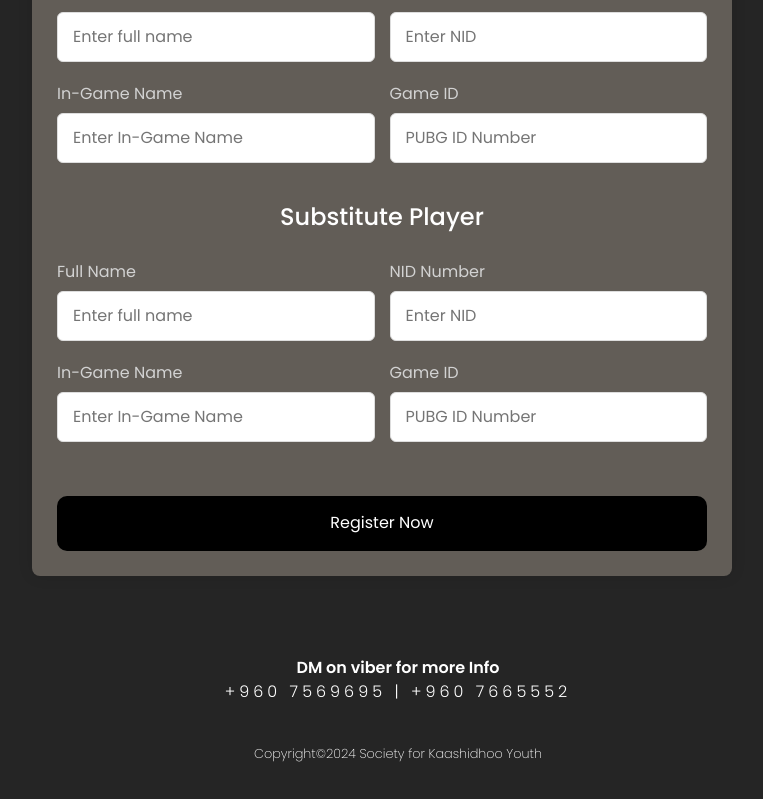
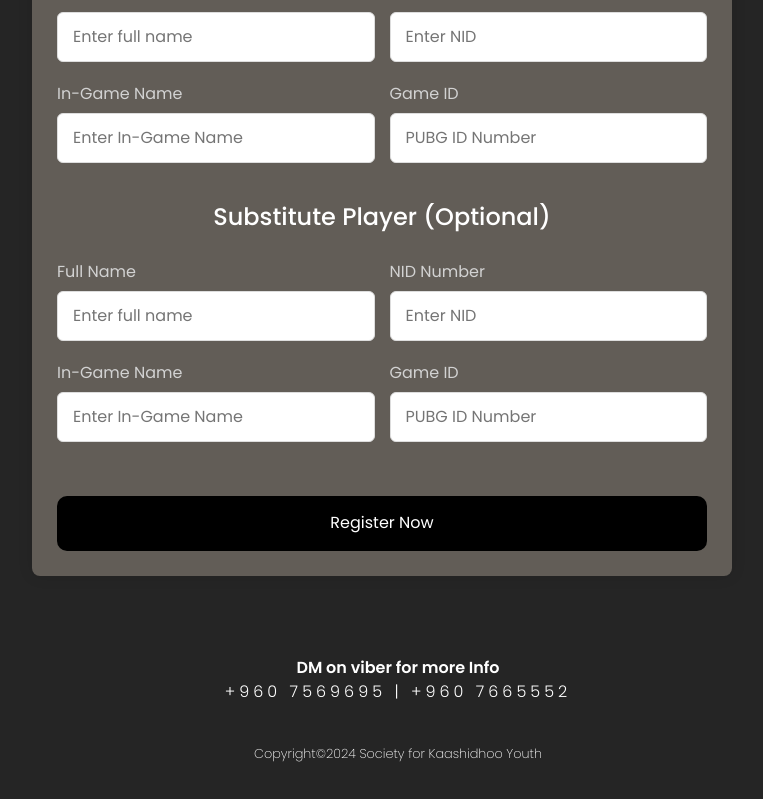
Before and after one commit to skyngo/eid-league-reg, a React (Create React App) app: page / in a window 1280 px wide. Shown: the part 1542-2341 px from the top of the page, without its empty margins (258-1021 px from the left). Built offline with nearby package versions, Linux system fonts and the light colour scheme; the HTML template or start-up script is replaced by a standard one.

Commit message:
sub edit

```diff
--- a/src/components/Home.js
+++ b/src/components/Home.js
@@ -337,7 +337,7 @@ const Home = () => {
             </div>
           </div>
           <h2 className="sub-header">
-            Substitute Player
+            Substitute Player (Optional)
           </h2>
           <div class="player-reg-container">
             <div class="column">
```
